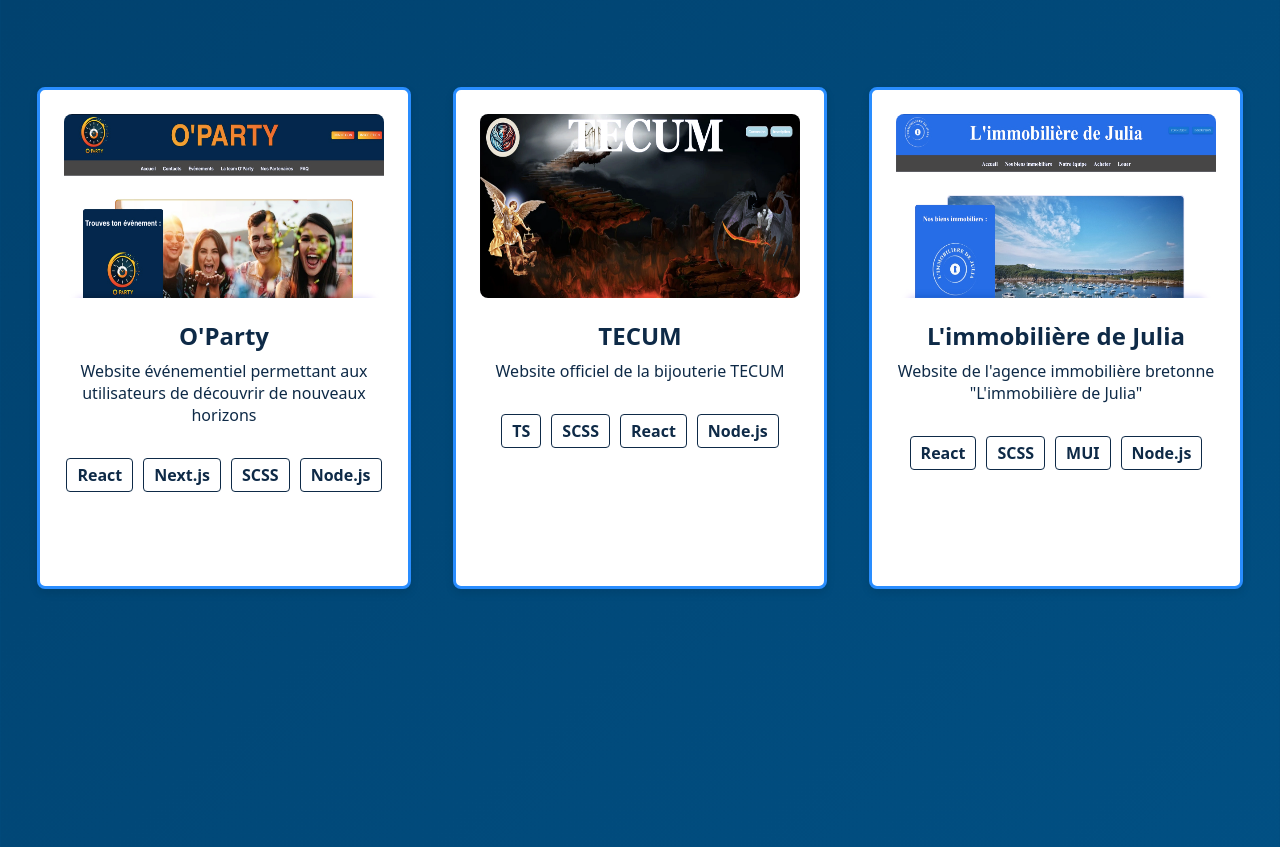
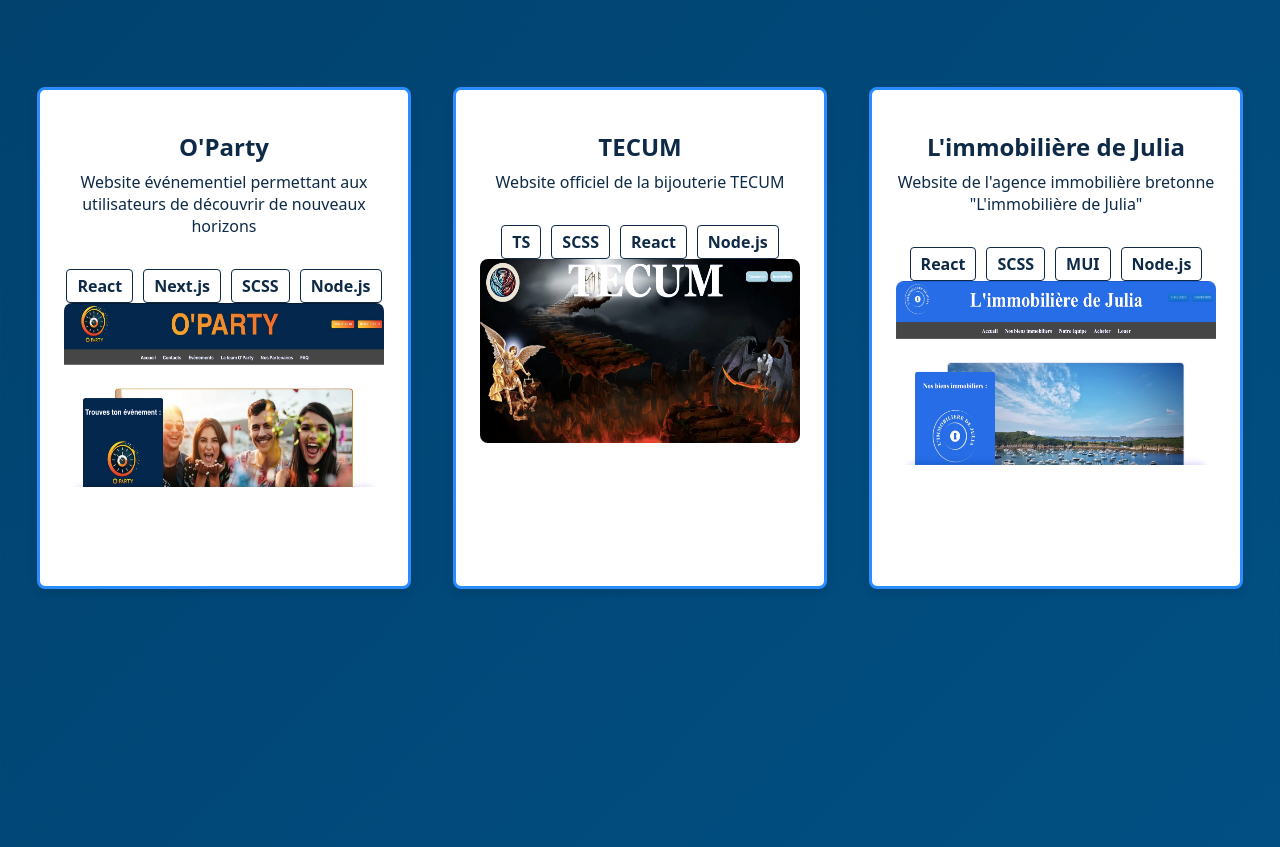
Before and after one commit to noeplantier/Portfolio, a Next.js app in the folder portfolio/: page / in a window 1280 px wide. Shown: the part 6511-7358 px from the top of the page. Built offline with nearby package versions, Linux system fonts and the light colour scheme.

Commit message:
Style apps / integration

```diff
--- a/portfolio/src/app/components/Projects.tsx
+++ b/portfolio/src/app/components/Projects.tsx
@@ -34,25 +34,32 @@
       <div className={styles.projectList}>
         {projects.map((project, index) => (
           <div key={index} className={styles.projectCard}>
-            <Image
-              src={project.image}
-              alt={project.title}
-              width={300}
-              height={200}
-              className={styles.projectImage}
-            />
+
             <h3>{project.title}</h3>
             <p>{project.description}</p>
             <div className={styles.technologies}>
+
+
               {project.technologies.map((tech, techIndex) => (
                 <div key={techIndex} className={styles.techTag}>
                   {tech}
+
                 </div>
+
               ))}
             </div>
+   <Image
+                    src={project.image}
+                    alt={project.title}
+                    width={300}
+                    height={200}
+                    className={styles.projectImage}
+                  />
           </div>
         ))}
+
       </div>
+
     </section>
   );
 }
--- a/portfolio/src/app/styles/about.module.scss
+++ b/portfolio/src/app/styles/about.module.scss
@@ -15,7 +15,11 @@
     object-fit:cover;
     margin-top: -30rem;
 
-  }
+    transition: transform 0.5s ease;
+
+    &:hover {
+      transform: scale(1.1);
+    }}
 
 
 
--- a/portfolio/src/app/styles/contact.module.scss
+++ b/portfolio/src/app/styles/contact.module.scss
@@ -2,7 +2,7 @@
   padding: 6rem 2rem;
   color: #ffffff;
   text-align: center;
-  margin-bottom: -6rem;
+  margin-bottom: -6.2rem;
   margin-top: 0rem;
 
 
--- a/portfolio/src/app/styles/hero.module.scss
+++ b/portfolio/src/app/styles/hero.module.scss
@@ -52,6 +52,13 @@
   position: relative;
   margin-top: 1rem;
   margin-block: 3rem;
+
+  transition: transform 0.5s ease;
+
+  &:hover {
+    transform: scale(1.1);
+  }
+
 
 
 
--- a/portfolio/src/app/styles/projects.module.scss
+++ b/portfolio/src/app/styles/projects.module.scss
@@ -56,8 +56,9 @@
         max-width: 100%;
         width: 40vh;
         height: 23vh;
+       transition: transform 0.5s ease;
+        }
 
-      }
 
       h3 {
         margin: 1rem 0 0.5rem;
```
